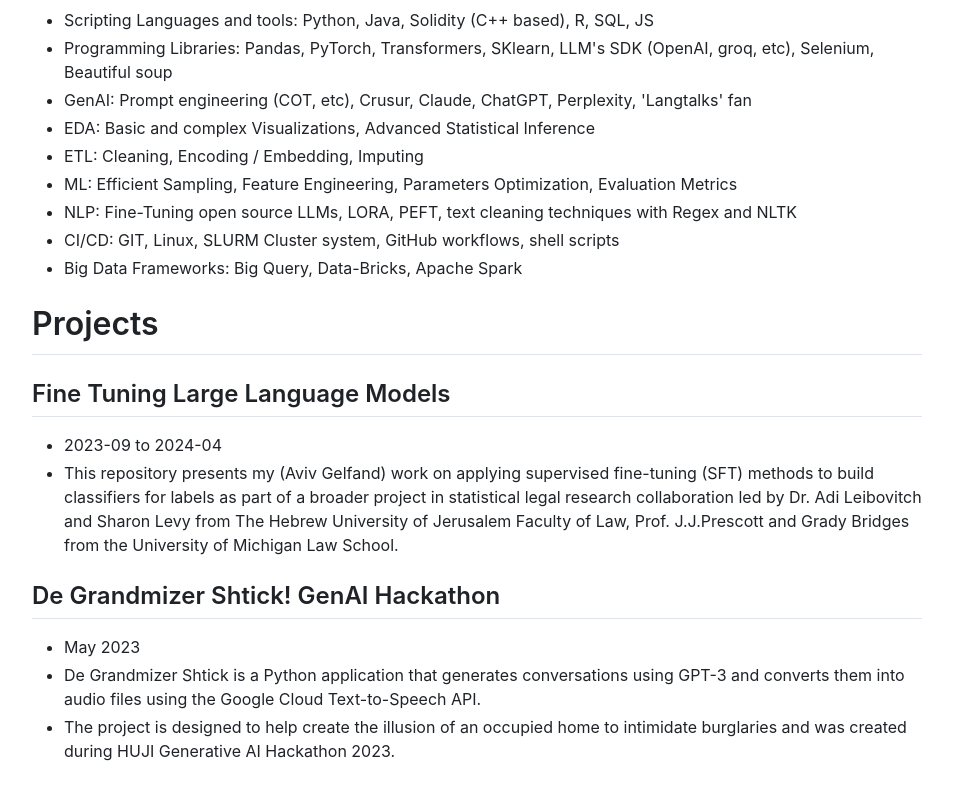
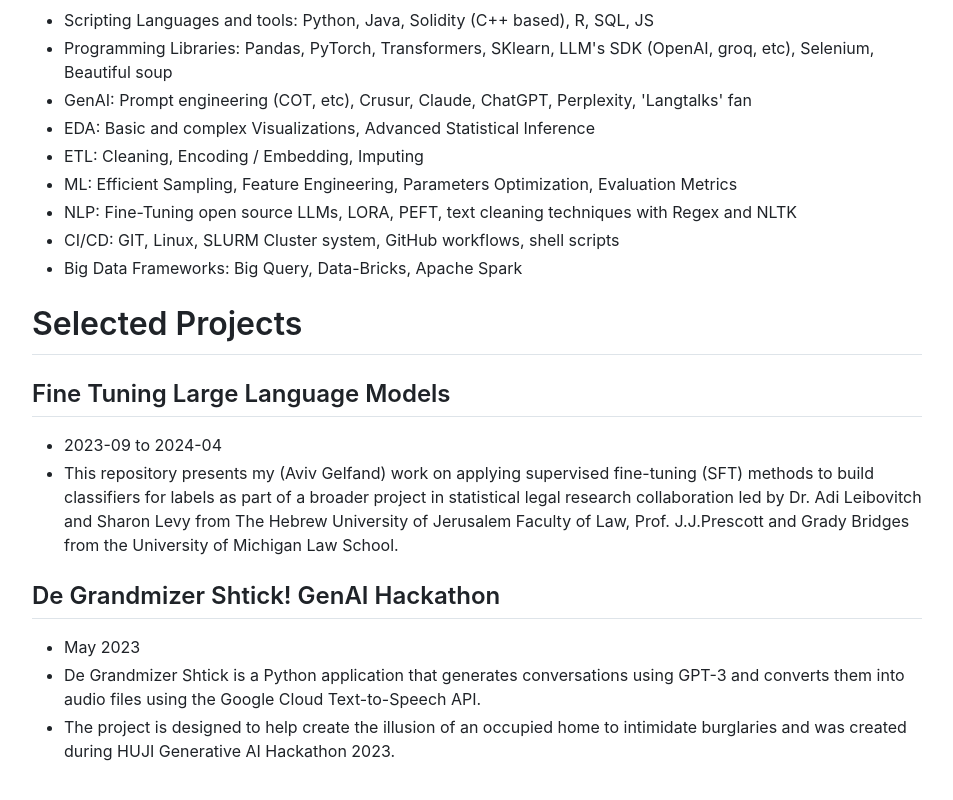
Before and after one commit to AvivGelfand/Resume, a plain HTML site: page Aviv_Gelfand_CV.html in a window 1280 px wide. Shown: the part 2077-2877 px from the top of the page, without its empty margins (163-1116 px from the left). Drawn offline with nearby package versions, Linux system fonts and the light colour scheme.

Commit message:
Render the latest CV

```diff
--- a/Aviv_Gelfand_CV.html
+++ b/Aviv_Gelfand_CV.html
@@ -98,7 +98,7 @@
         <li>CI/CD: GIT, Linux, SLURM Cluster system, GitHub workflows, shell scripts</li>
         <li>Big Data Frameworks: Big Query, Data-Bricks, Apache Spark</li>
         </ul>
-        <h1>Projects</h1>
+        <h1>Selected Projects</h1>
         <h2>Fine Tuning Large Language Models</h2>
         <ul>
         <li>2023-09 to 2024-04</li>
```
Also changed, not shown: Aviv_Gelfand_CV_2.png, 3 other files.
